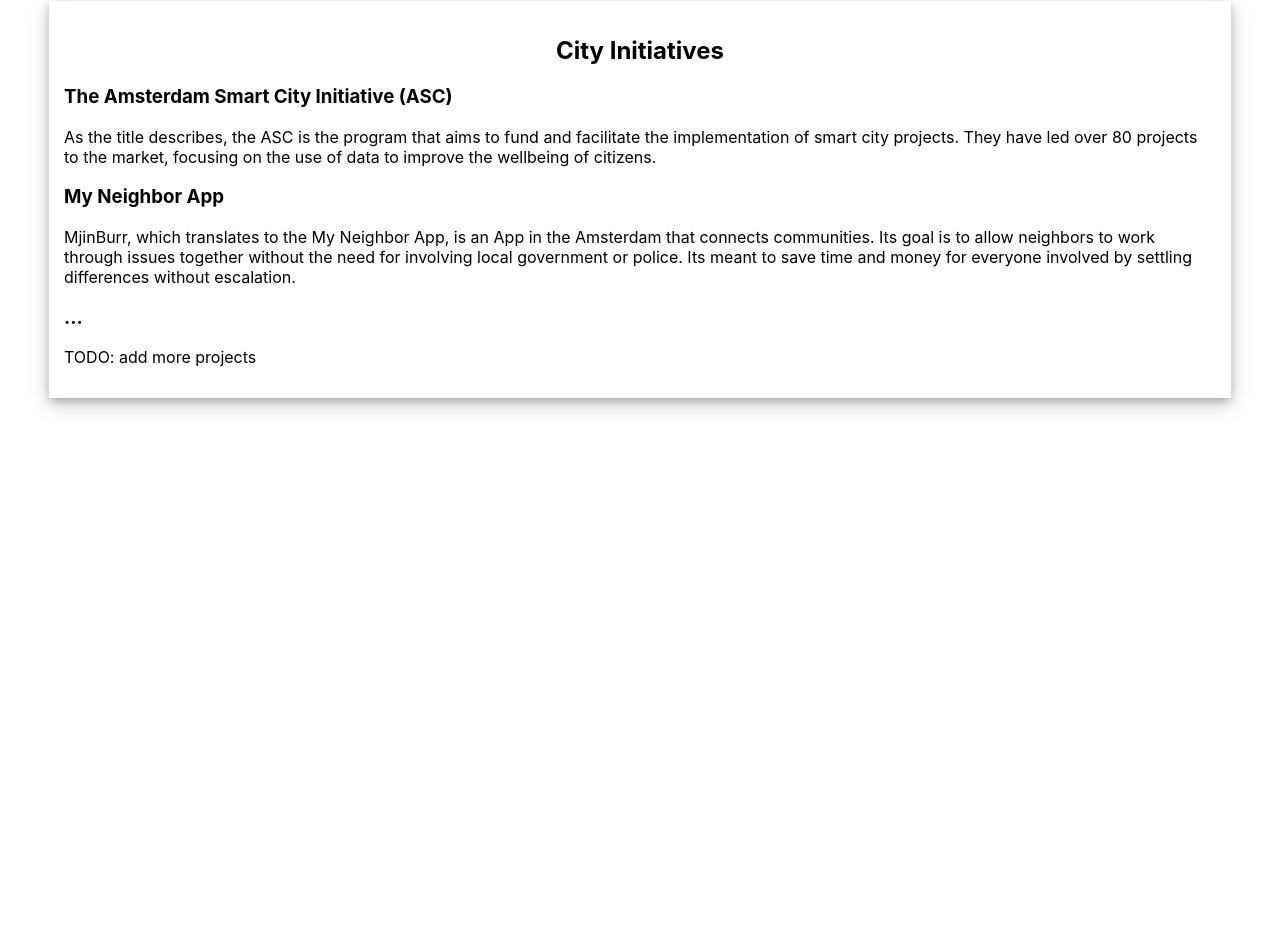
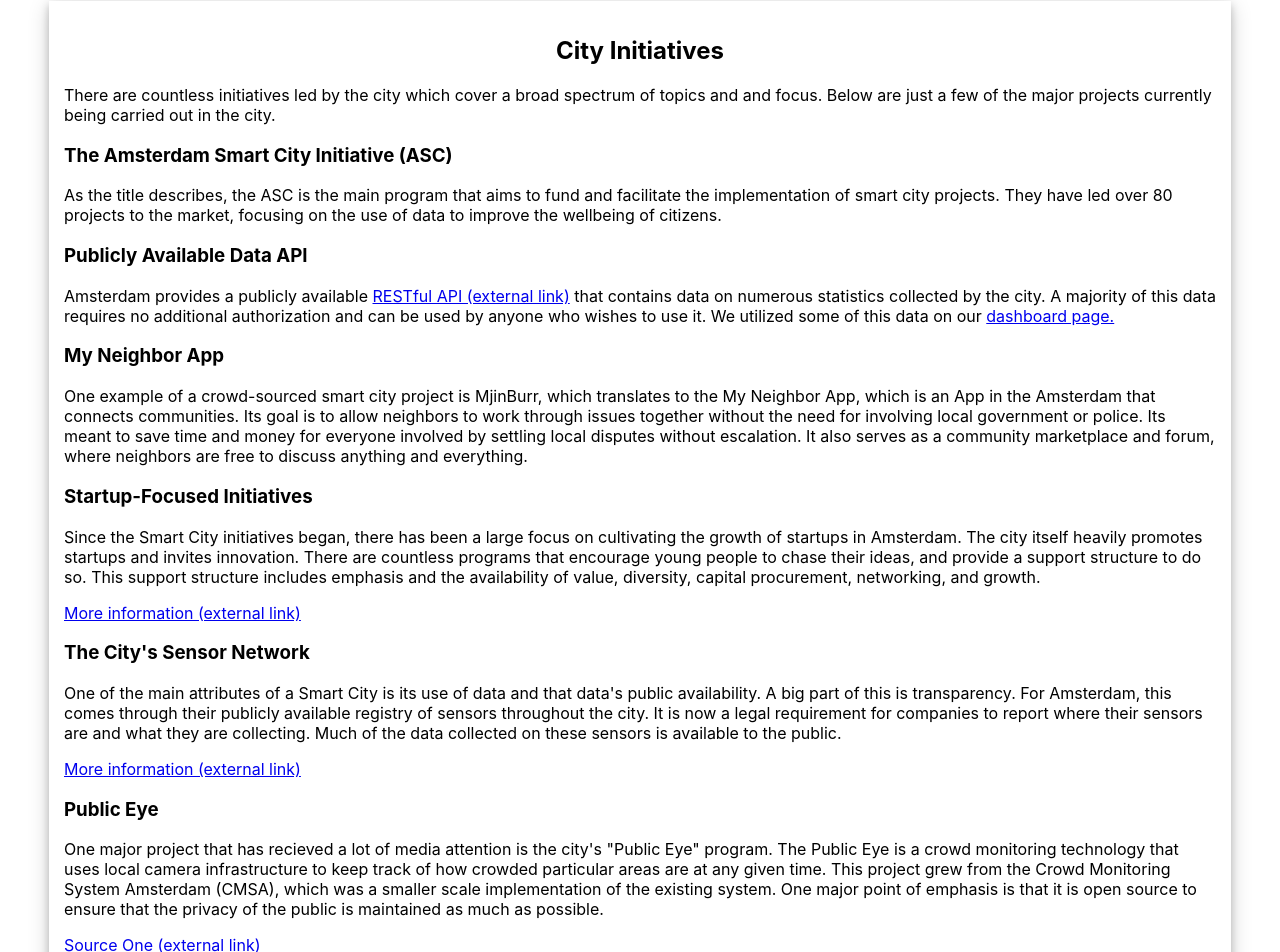
Before and after one commit to ryan-t-clark/Amsterdam-Dashboard, a React (Create React App) app: page /initiatives in a window 1280 px wide. Shown: the part 139-1091 px from the top of the page. Before the commit the page ends 800 px from the top, so only its background shows below. Built offline with nearby package versions, Linux system fonts and the light colour scheme.

Commit message:
added initiatives

```diff
--- a/package.json
+++ b/package.json
@@ -15,6 +15,7 @@
     "react-dom": "^18.2.0",
     "react-router-dom": "^6.4.3",
     "react-scripts": "5.0.1",
+    "react-spinkit": "^3.0.0",
     "web-vitals": "^2.1.4"
   },
   "scripts": {
--- a/src/components/Dashboard.js
+++ b/src/components/Dashboard.js
@@ -1,6 +1,8 @@
 import React, { useEffect, useState } from 'react';
 import { Table, TableBody, TableCell, TableContainer, TableHead, TableRow, Paper } from '@mui/material';
 import '../App.css';
+
+import Spinner from 'react-spinkit';
 
 import axios from 'axios';
 
@@ -66,7 +68,7 @@
     if (loading) {
         return (
             <div className="container">
-                <p>Loading...</p>
+                <Spinner name="wandering-cubes" style={{ width: 100, height: 100 }} />
             </div>
         )
     } else if (error) {
@@ -80,7 +82,6 @@
         return (
             <div className="container">
                 <h2 className="center">Dashboard</h2>
-
                 <a href="https://api.data.amsterdam.nl/api/">https://api.data.amsterdam.nl/api/</a>
                 <p>This website provides access to all API's provided by the city of Amsterdam</p>
                 {buildTable()}
--- a/src/components/Initiatives.js
+++ b/src/components/Initiatives.js
@@ -1,27 +1,82 @@
 import React from 'react';
 import '../App.css';
+
+import { Link } from 'react-router-dom';
 
 const Initiatives = () => {
     return (
         <div className="container">
             <h2 className="center">City Initiatives</h2>
+            <p>
+                There are countless initiatives led by the city which cover a broad spectrum of topics and
+                and focus. Below are just a few of the major projects currently being carried out in the city.
+            </p>
 
             <h3>The Amsterdam Smart City Initiative (ASC)</h3>
-            <p>As the title describes, the ASC is the program that aims to fund and facilitate the
+            <p>
+                As the title describes, the ASC is the main program that aims to fund and facilitate the
                 implementation of smart city projects. They have led over 80 projects to the market,
                 focusing on the use of data to improve the wellbeing of citizens.
             </p>
 
+            <h3>Publicly Available Data API</h3>
+            <p>
+                Amsterdam provides a publicly available <a href="https://api.data.amsterdam.nl/api/">
+                RESTful API (external link)</a> that contains data on numerous statistics collected by the city. A majority of this data requires
+                no additional authorization and can be used by anyone who wishes to use it. We utilized some of
+                this data on our <Link to="/dashboard">dashboard page.</Link>
+            </p>
+
 
             <h3>My Neighbor App</h3>
-            <p>MjinBurr, which translates to the My Neighbor App, is an App in the Amsterdam that
-                connects communities. Its goal is to allow neighbors to work through issues together
-                without the need for involving local government or police. Its meant to save time
-                and money for everyone involved by settling differences without escalation.
+            <p>
+                One example of a crowd-sourced smart city project is MjinBurr, which translates to the
+                My Neighbor App, which is an App in the Amsterdam that connects communities. Its goal is to
+                allow neighbors to work through issues together without the need for involving local
+                government or police. Its meant to save time and money for everyone involved by settling
+                local disputes without escalation. It also serves as a community marketplace and forum, where
+                neighbors are free to discuss anything and everything.
             </p>
 
-            <h3>...</h3>
-            <p>TODO: add more projects</p>
+            <h3>Startup-Focused Initiatives</h3>
+            <p>
+                Since the Smart City initiatives began, there has been a large focus on cultivating the
+                growth of startups in Amsterdam. The city itself heavily promotes startups and invites
+                innovation. There are countless programs that encourage young people to chase their ideas,
+                and provide a support structure to do so. This support structure includes emphasis and the
+                availability of value, diversity, capital procurement, networking, and growth.
+            </p>
+            <a href="https://www.iamsterdam.com/en/business/startupamsterdam/startup-guide/initiatives">
+                More information (external link)
+            </a>
+
+            <h3>The City's Sensor Network</h3>
+            <p>
+                One of the main attributes of a Smart City is its use of data and that data's public
+                availability. A big part of this is transparency. For Amsterdam, this comes through their
+                publicly available registry of sensors throughout the city. It is now a legal requirement
+                for companies to report where their sensors are and what they are collecting. Much of the
+                data collected on these sensors is available to the public.
+            </p>
+            <a href="https://cities-today.com/amsterdam-introduces-mandatory-register-for-sensors/">
+                More information (external link)
+            </a>
+
+            <h3>Public Eye</h3>
+            <p>
+                One major project that has recieved a lot of media attention is the city's "Public Eye"
+                program. The Public Eye is a crowd monitoring technology that uses local camera infrastructure
+                to keep track of how crowded particular areas are at any given time. This project grew from the
+                Crowd Monitoring System Amsterdam (CMSA), which was a smaller scale implementation of the
+                existing system. One major point of emphasis is that it is open source to ensure that the
+                privacy of the public is maintained as much as possible.
+            </p>
+            <a href="https://www.amsterdam.nl/innovation/mobility/public-eye/">
+                Source One (external link)
+            </a> <br/>
+            <a href="https://cities-today.com/why-the-city-of-amsterdam-developed-its-own-crowd-monitoring-technology/">
+                Source Two (external link)
+            </a>
         </div>
 
     )
```
Also changed, not shown: 1 other file (tests, documents, lock files or other folders).
